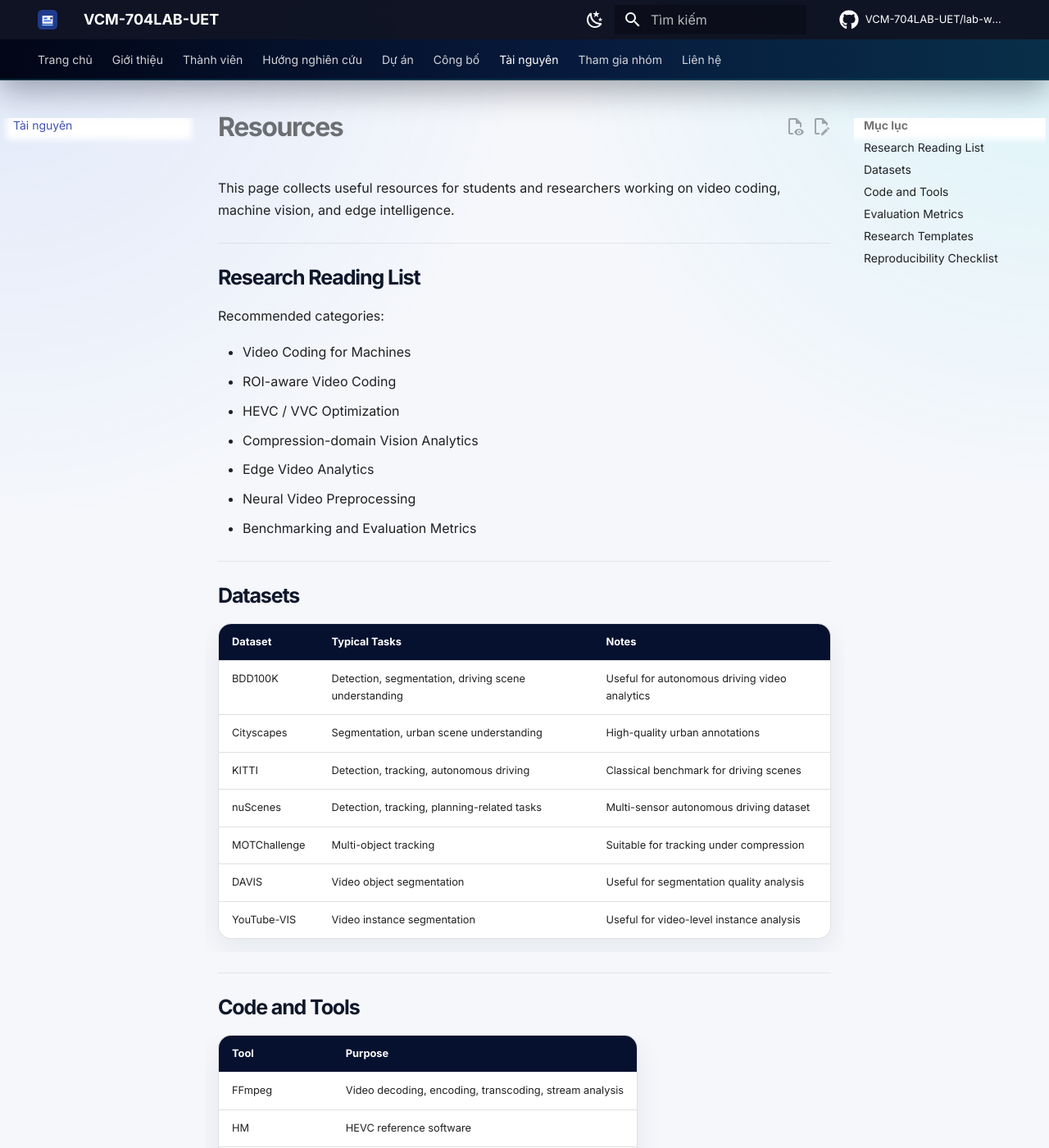
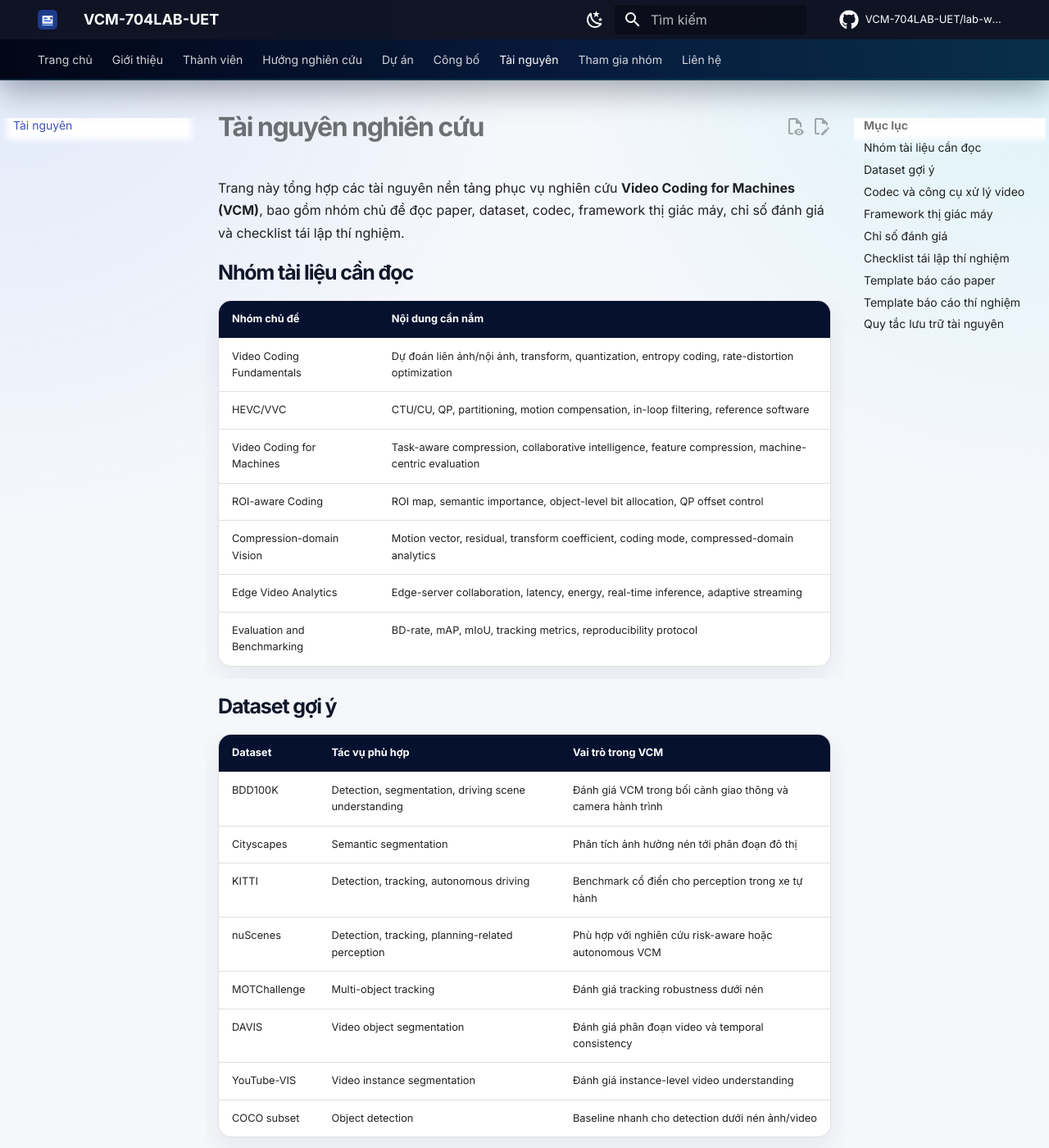
Before and after one commit to VCM-704LAB-UET/lab-website, an MkDocs documentation site: the page built from docs/resources.md, in a window 1280 px wide and 1400 px high. Shown: the whole window at 82% size. Built offline with MkDocs 1.6.1 and Material for MkDocs 9.7.7, drawn with Linux system fonts in a browser that asks for light colours; comment, search, counter and statistics services are not loaded; some of the changed text lies outside the part shown.

Commit message:
Rewrite resources page with complete VCM research toolkit

````diff
--- a/docs/resources.md
+++ b/docs/resources.md
@@ -1,94 +1,129 @@
 ---
-title: Resources
+title: Tài nguyên
 ---
 
-# Resources
+# Tài nguyên nghiên cứu
 
-This page collects useful resources for students and researchers working on video coding, machine vision, and edge intelligence.
+Trang này tổng hợp các tài nguyên nền tảng phục vụ nghiên cứu **Video Coding for Machines (VCM)**, bao gồm nhóm chủ đề đọc paper, dataset, codec, framework thị giác máy, chỉ số đánh giá và checklist tái lập thí nghiệm.
 
----
+## Nhóm tài liệu cần đọc
 
-## Research Reading List
+| Nhóm chủ đề | Nội dung cần nắm |
+|---|---|
+| Video Coding Fundamentals | Dự đoán liên ảnh/nội ảnh, transform, quantization, entropy coding, rate-distortion optimization |
+| HEVC/VVC | CTU/CU, QP, partitioning, motion compensation, in-loop filtering, reference software |
+| Video Coding for Machines | Task-aware compression, collaborative intelligence, feature compression, machine-centric evaluation |
+| ROI-aware Coding | ROI map, semantic importance, object-level bit allocation, QP offset control |
+| Compression-domain Vision | Motion vector, residual, transform coefficient, coding mode, compressed-domain analytics |
+| Edge Video Analytics | Edge-server collaboration, latency, energy, real-time inference, adaptive streaming |
+| Evaluation and Benchmarking | BD-rate, mAP, mIoU, tracking metrics, reproducibility protocol |
 
-Recommended categories:
+## Dataset gợi ý
 
-- Video Coding for Machines
-- ROI-aware Video Coding
-- HEVC / VVC Optimization
-- Compression-domain Vision Analytics
-- Edge Video Analytics
-- Neural Video Preprocessing
-- Benchmarking and Evaluation Metrics
+| Dataset | Tác vụ phù hợp | Vai trò trong VCM |
+|---|---|---|
+| BDD100K | Detection, segmentation, driving scene understanding | Đánh giá VCM trong bối cảnh giao thông và camera hành trình |
+| Cityscapes | Semantic segmentation | Phân tích ảnh hưởng nén tới phân đoạn đô thị |
+| KITTI | Detection, tracking, autonomous driving | Benchmark cổ điển cho perception trong xe tự hành |
+| nuScenes | Detection, tracking, planning-related perception | Phù hợp với nghiên cứu risk-aware hoặc autonomous VCM |
+| MOTChallenge | Multi-object tracking | Đánh giá tracking robustness dưới nén |
+| DAVIS | Video object segmentation | Đánh giá phân đoạn video và temporal consistency |
+| YouTube-VIS | Video instance segmentation | Đánh giá instance-level video understanding |
+| COCO subset | Object detection | Baseline nhanh cho detection dưới nén ảnh/video |
 
----
+## Codec và công cụ xử lý video
 
-## Datasets
+| Công cụ | Mục đích sử dụng |
+|---|---|
+| FFmpeg | Encode/decode, trích xuất frame, phân tích bitrate, chuyển đổi định dạng |
+| x264/x265 | Encoder thực dụng cho H.264/H.265, phù hợp baseline nhanh |
+| HM | HEVC reference software, phù hợp nghiên cứu chuẩn ở mức chi tiết |
+| VTM | VVC reference software, phù hợp nghiên cứu codec thế hệ mới |
+| OpenCV | Xử lý ảnh/video, đọc frame, visualization, preprocessing |
+| PyAV | Tương tác video trong Python, phù hợp pipeline thí nghiệm |
+| NVIDIA Video Codec SDK | Khai thác encode/decode phần cứng trên GPU NVIDIA |
 
-| Dataset | Typical Tasks | Notes |
+## Framework thị giác máy
+
+| Framework | Vai trò |
+|---|---|
+| PyTorch | Huấn luyện và đánh giá mô hình học sâu |
+| MMDetection | Baseline detection, đo mAP, hỗ trợ nhiều kiến trúc |
+| MMSegmentation | Baseline segmentation, đo mIoU |
+| Ultralytics YOLO | Baseline detection nhanh, dễ dùng cho sinh viên mới |
+| Detectron2 | Detection/segmentation research framework |
+| TrackEval | Đánh giá tracking với MOTA, IDF1, HOTA |
+| FiftyOne | Quản lý dataset, visualization và phân tích lỗi |
+
+## Chỉ số đánh giá
+
+| Nhóm | Chỉ số | Ý nghĩa |
 |---|---|---|
-| BDD100K | Detection, segmentation, driving scene understanding | Useful for autonomous driving video analytics |
-| Cityscapes | Segmentation, urban scene understanding | High-quality urban annotations |
-| KITTI | Detection, tracking, autonomous driving | Classical benchmark for driving scenes |
-| nuScenes | Detection, tracking, planning-related tasks | Multi-sensor autonomous driving dataset |
-| MOTChallenge | Multi-object tracking | Suitable for tracking under compression |
-| DAVIS | Video object segmentation | Useful for segmentation quality analysis |
-| YouTube-VIS | Video instance segmentation | Useful for video-level instance analysis |
+| Compression | bitrate, bpp | Chi phí truyền tải/lưu trữ |
+| Signal quality | PSNR, MS-SSIM | Chất lượng tín hiệu hoặc cấu trúc ảnh |
+| Perceptual quality | VMAF | Chất lượng cảm nhận của người xem |
+| Detection | mAP, AP50, AP75 | Độ chính xác phát hiện đối tượng |
+| Segmentation | mIoU, pixel accuracy | Độ chính xác phân đoạn |
+| Tracking | MOTA, IDF1, HOTA | Độ ổn định và nhất quán theo thời gian |
+| System | FPS, latency, memory, energy | Khả năng triển khai thực tế |
+| VCM trade-off | BD-rate versus task metric | Hiệu quả nén xét theo tác vụ máy |
 
----
+## Checklist tái lập thí nghiệm
 
-## Code and Tools
+Trước khi báo cáo một kết quả, thành viên cần ghi lại tối thiểu:
 
-| Tool | Purpose |
-|---|---|
-| FFmpeg | Video decoding, encoding, transcoding, stream analysis |
-| HM | HEVC reference software |
-| VTM | VVC reference software |
-| x265 | Practical HEVC encoder |
-| OpenCV | Video processing and computer vision |
-| PyTorch | Deep learning experiments |
-| MMDetection | Object detection baseline framework |
-| MMSegmentation | Semantic segmentation baseline framework |
-| TrackEval | Tracking evaluation |
+- tên dataset, phiên bản và split sử dụng,
+- cách resize/crop/preprocess dữ liệu,
+- codec, encoder, version và tham số mã hoá,
+- QP hoặc bitrate ladder,
+- mô hình thị giác máy và checkpoint,
+- script encode, script evaluate và command chạy,
+- random seed nếu có huấn luyện hoặc sampling,
+- phần cứng sử dụng,
+- bảng kết quả gốc,
+- nhận xét về lỗi, ngoại lệ hoặc failure cases.
 
----
+## Template báo cáo paper
 
-## Evaluation Metrics
+Mỗi paper summary nên có cấu trúc:
 
-| Category | Metrics |
-|---|---|
-| Compression | bitrate, bpp, PSNR, MS-SSIM, VMAF |
-| Detection | mAP, AP50, AP75 |
-| Segmentation | mIoU, pixel accuracy |
-| Tracking | MOTA, IDF1, HOTA |
-| Runtime | FPS, latency, throughput |
-| Edge deployment | memory, energy, GPU/CPU usage |
+```text
+1. Citation
+2. Problem
+3. Main idea
+4. Method
+5. Experiment setting
+6. Main results
+7. Strengths
+8. Limitations
+9. Relation to VCM-704LAB-UET
+10. Possible extension
+```
 
----
+## Template báo cáo thí nghiệm
 
-## Research Templates
+```text
+1. Objective
+2. Dataset
+3. Codec and settings
+4. Machine vision model
+5. Evaluation metrics
+6. Experiment table
+7. Observations
+8. Failure cases
+9. Conclusion
+10. Next experiment
+```
 
-Suggested templates to maintain in the lab workspace:
+## Quy tắc lưu trữ tài nguyên
 
-- paper summary template,
-- weekly report template,
-- experiment report template,
-- project proposal template,
-- reproducibility checklist,
-- manuscript outline template.
+Nhóm không lưu dataset lớn trực tiếp trên GitHub. Repository chỉ nên chứa:
 
----
+- script tải hoặc chuẩn bị dữ liệu,
+- metadata hoặc sample nhỏ,
+- cấu hình thí nghiệm,
+- mã nguồn,
+- bảng kết quả,
+- tài liệu hướng dẫn.
 
-## Reproducibility Checklist
-
-Before reporting an experimental result, each member should record:
-
-- dataset version,
-- preprocessing script,
-- codec and version,
-- encoding parameters,
-- machine vision model and checkpoint,
-- evaluation script,
-- random seed,
-- hardware information,
-- result table,
-- analysis notes.
+Dataset lớn nên được quản lý bằng Google Drive, OneDrive, institutional storage, Hugging Face Datasets, Zenodo hoặc DVC tuỳ từng dự án.
````
